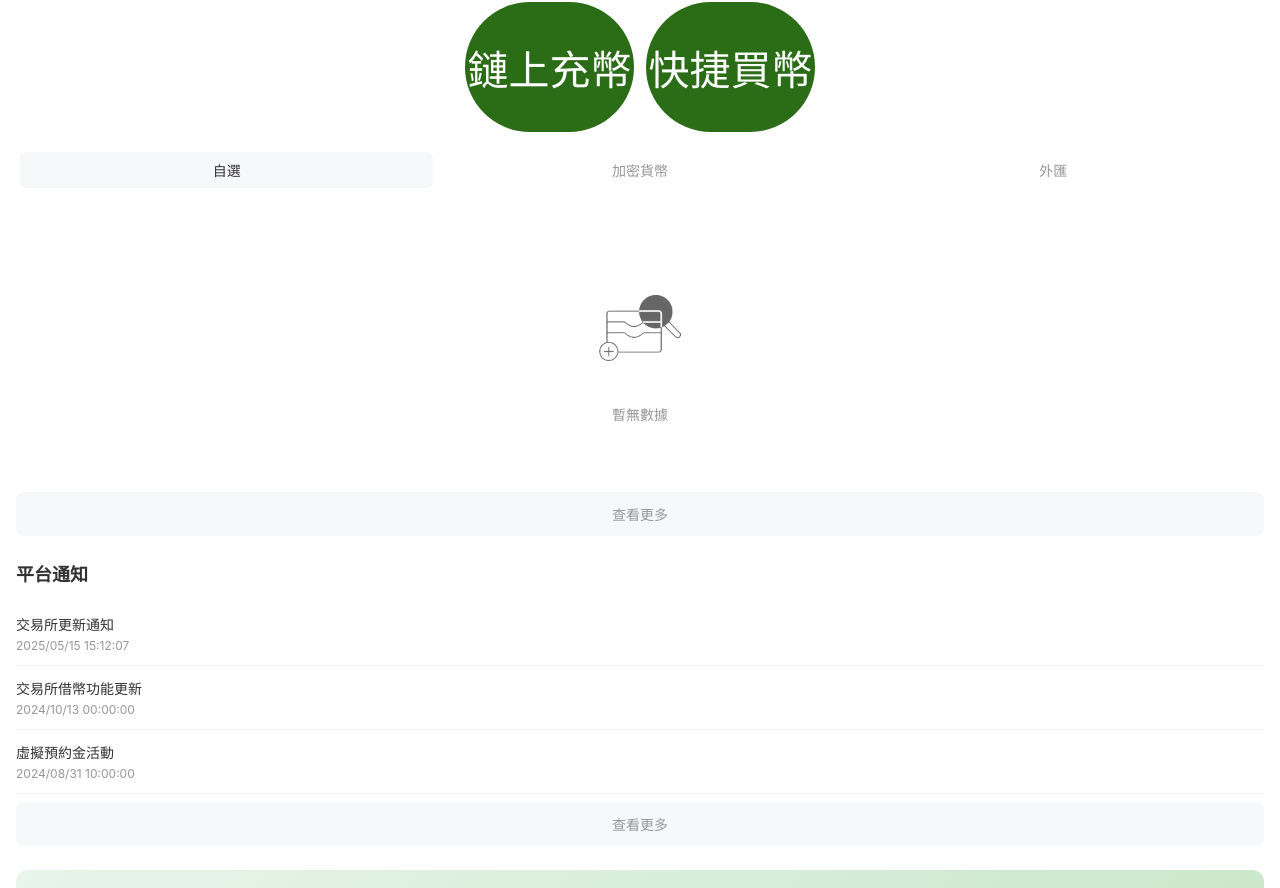
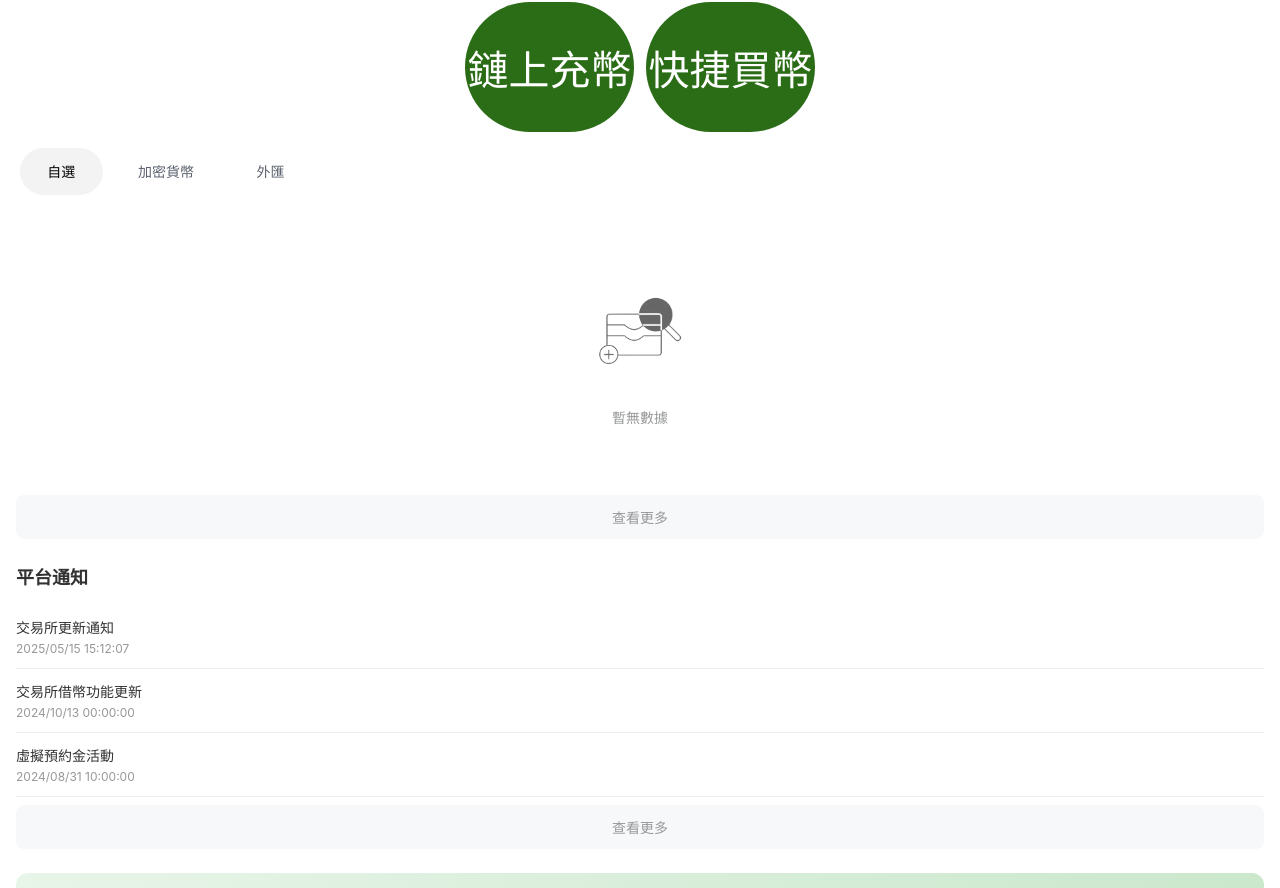
Before and after one commit to myuu69700-ship-it/web3_h5, a Vue app: page / in a window 1280 px wide. Shown: the part 1875-2763 px from the top of the page. Built offline with nearby package versions, Linux system fonts and the light colour scheme.

Commit message:
首页中间区域tab 样式调整

```diff
--- a/src/views/Home.vue
+++ b/src/views/Home.vue
@@ -702,24 +702,30 @@ const handleQuickBuy = () => {
   .tabs-header {
     display: flex;
     background-color: #fff;
-    border-radius: 8px;
-    padding: 4px;
     margin-bottom: 16px;
+    gap: 0;
 
     .tab-item {
-      flex: 1;
+      // flex: 1;
       text-align: center;
-      padding: 8px 16px;
+      padding: 1.06667vw 2.13333vw;
+      margin:0 4px;
       font-size: 14px;
-      color: #969799;
+      color: #5b616e;
       cursor: pointer;
-      border-radius: 6px;
       transition: all 0.3s;
+      position: relative;
+
 
       &.active {
-        background-color: #f7f8fa;
-        color: #323233;
+        background-color: #f3f3f3;
+        color: #040303;
         font-weight: 500;
+        border-radius: 26.4vw;
+      }
+
+      &:not(.active) {
+        color: #5b616e;
       }
     }
   }
```
